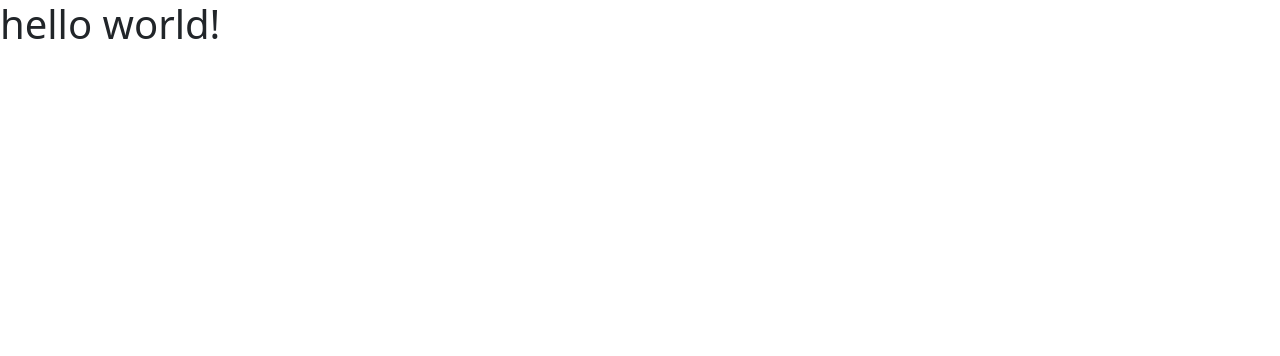
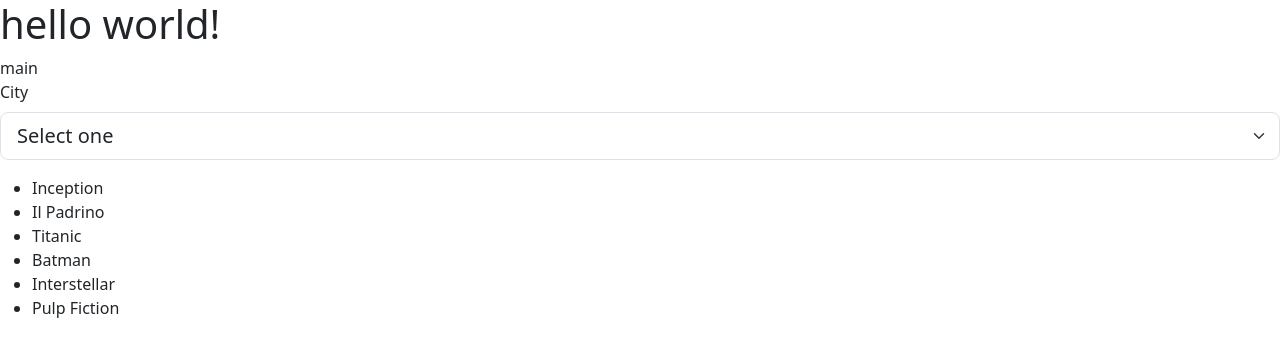
Before and after one commit to leonardopalluzzi/react-movie-filter, a React (Vite) app: page / in a window 1280 px wide. Shown: the top 356 px of the page. Built offline with nearby package versions, Linux system fonts and the light colour scheme.

Commit message:
page base structure

```diff
--- a/src/App.jsx
+++ b/src/App.jsx
@@ -1,10 +1,12 @@
 import { useState } from 'react'
 import data from './data/movies'
+import Main from './components/Main'
 function App() {
 
   return (
     <>
       <h1>hello world!</h1>
+      <Main data={data} />
     </>
   )
 }
--- /dev/null
+++ b/src/components/Main.jsx
@@ -0,0 +1,35 @@
+export default function Main({ data }) {
+    return (
+        <>
+            <div>main</div>
+
+            <div class="mb-3">
+                <label for="" class="form-label">City</label>
+                <select
+                    class="form-select form-select-lg"
+                    name=""
+                    id=""
+                >
+                    <option value="" selected>Select one</option>
+                    <option value="">New Delhi</option>
+                    <option value="">Istanbul</option>
+                    <option value="">Jakarta</option>
+                </select>
+            </div>
+
+
+
+            {/* stampa lista  */}
+            <ul>
+                {
+                    data.map(movie => (
+                        <li key={movie.title}>{movie.title}</li>
+                    ))
+                }
+            </ul>
+        </>
+
+
+
+    )
+}
```
